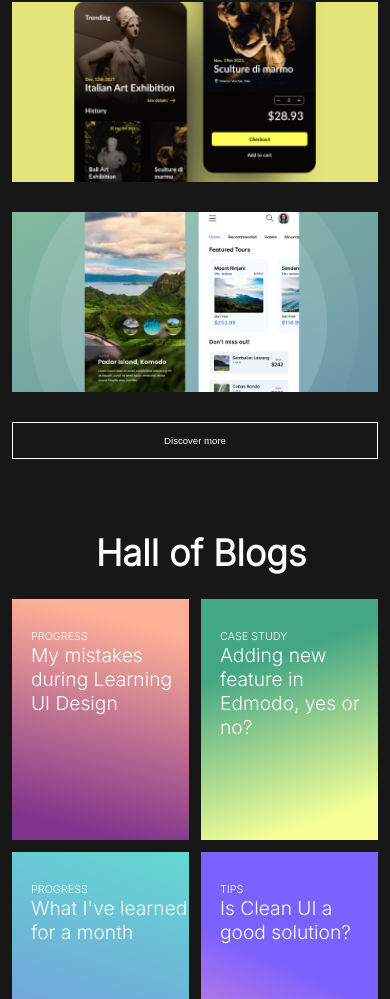
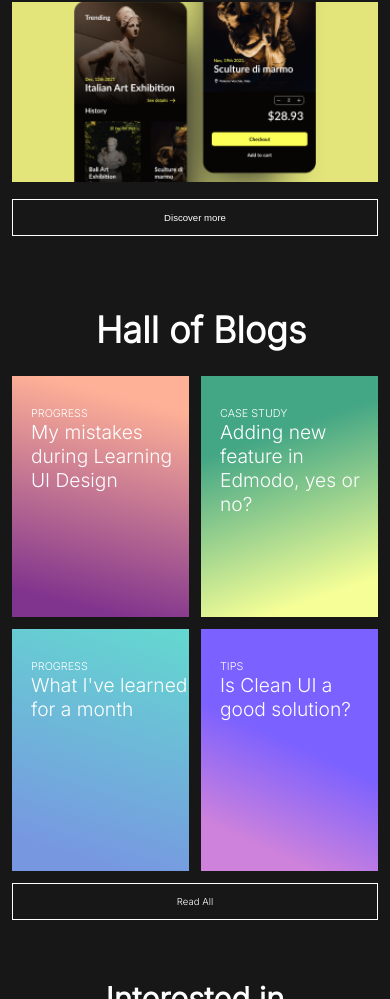
Before and after one commit to antdev1987/fiverrFigma, a website: page index.html in a window 390 px wide. Shown: the part 1420-2419 px from the top of the page. Drawn offline with Linux system fonts and the light colour scheme.

Commit message:
responsive

```diff
--- a/scss/_layout.scss
+++ b/scss/_layout.scss
@@ -262,6 +262,10 @@
     }
 
     &--card__5 {
+      @include for-size(490px) {
+        display: none;
+      }
+
       div {
         background: url(../images/img5.png) center center / cover;
       }
@@ -273,10 +277,15 @@
     }
 
     &--card__6 {
+
       a {
         &::after {
           background: linear-gradient(254.36deg, #7b61ff 2.89%, #ff7c97 60.94%);
         }
+      }
+
+      @include for-size(490px) {
+        margin-top: -10rem !important;
       }
     }
 
```
Also changed, not shown: css/style.css.
